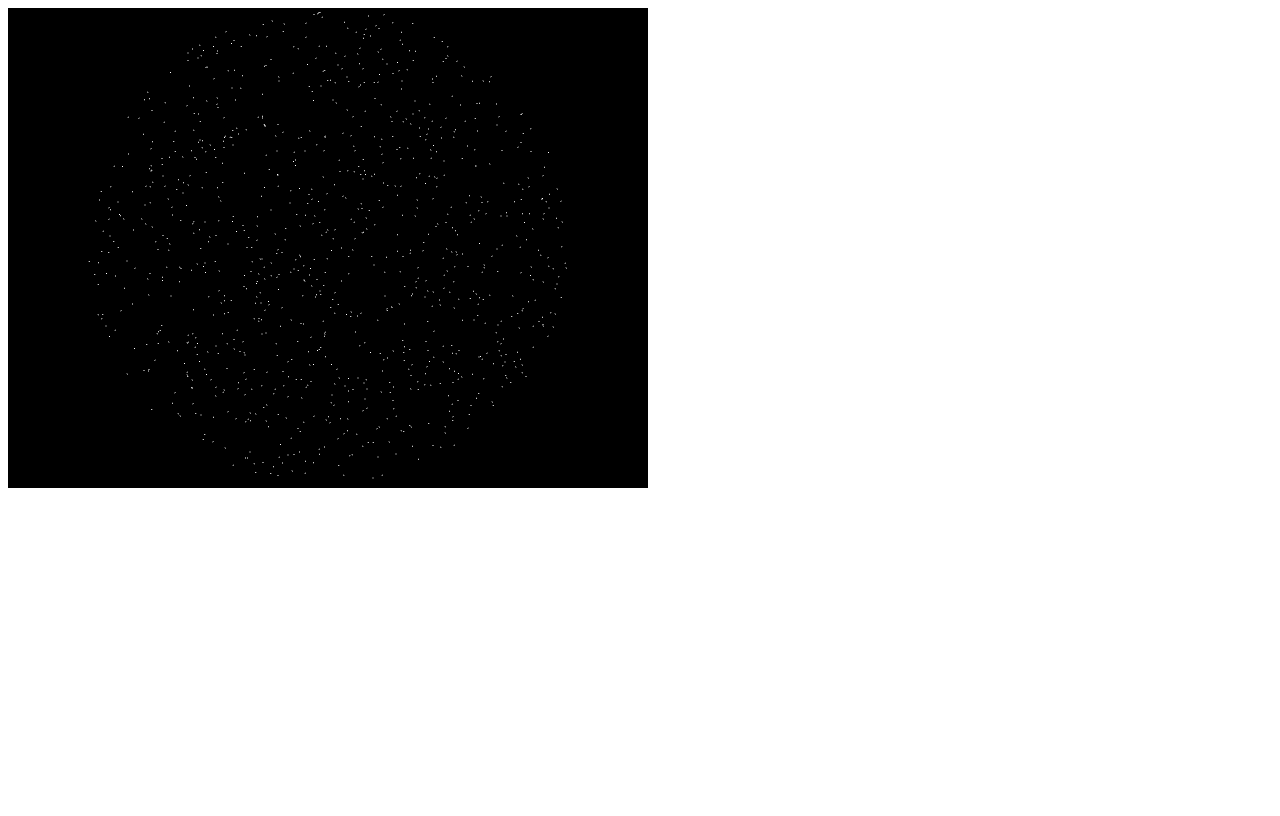
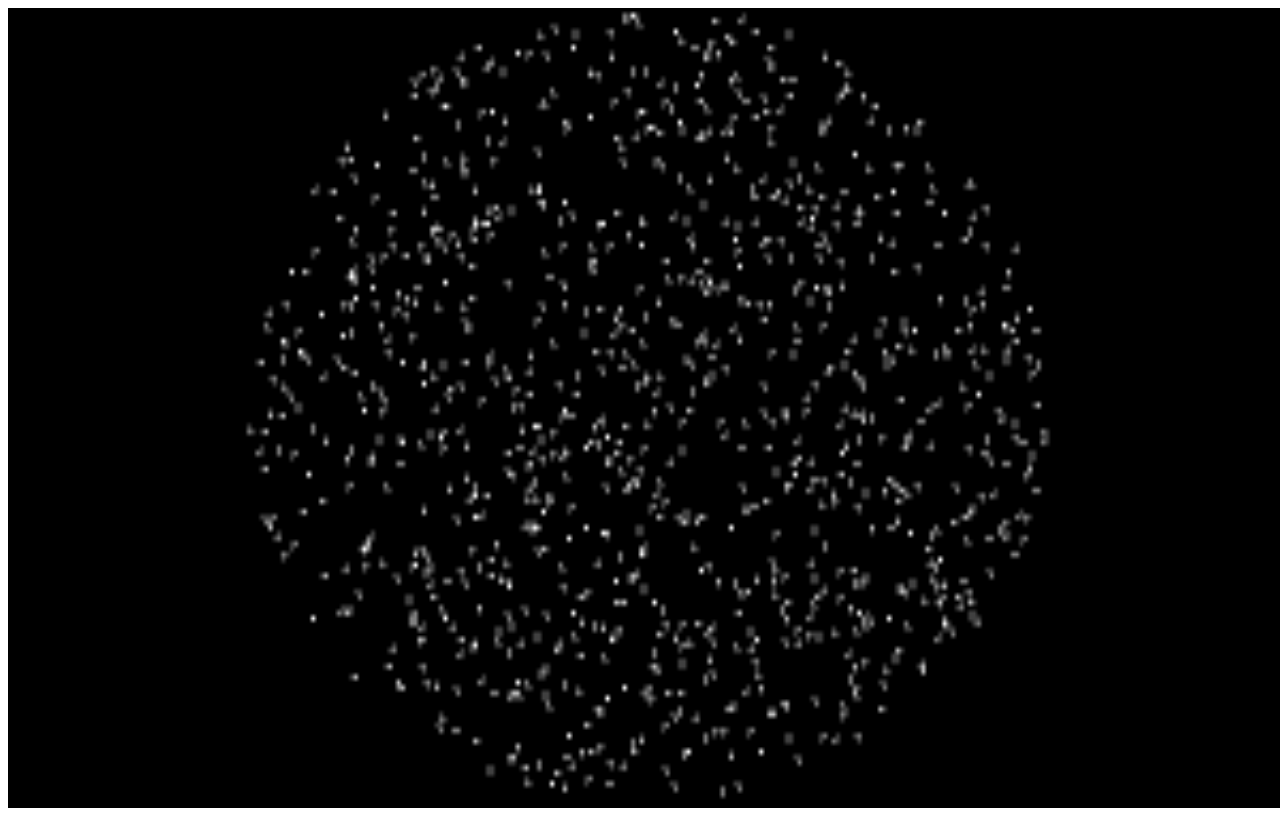
Before and after one commit to AdityaAgg/particleSystem, a plain HTML site: page index.html in a window 1280 px wide. Drawn offline with Linux system fonts and the light colour scheme.

Commit message:
full screen

```diff
--- a/index.html
+++ b/index.html
@@ -1,8 +1,7 @@
 
 
-<body>
-  <canvas id="glCanvas" width="640" height="480"></canvas>
 
-  <script src="gl-matrix-min.js"></script>
-  <script src="particleSystemScript.js"></script>
-</body>
+<canvas id="glCanvas" ></canvas>
+
+<script src="gl-matrix-min.js"></script>
+<script src="particleSystemScript.js"></script>
--- a/particleSystemScript.js
+++ b/particleSystemScript.js
@@ -37,6 +37,12 @@ main();
 //
 function main() {
   const canvas = document.querySelector("#glCanvas");
+  var w = Math.max(document.documentElement.clientWidth, window.innerWidth || 0);
+  var h = Math.max(document.documentElement.clientHeight, window.innerHeight || 0);
+  canvas.style.height = h;
+
+  canvas.style.width =  w;
+
   // Initialize the GL context
   const gl = canvas.getContext("webgl");
 
@@ -278,8 +284,8 @@ function copyTouch(width, height, touch) {
 
 
   console.log((touch.pageY/height * 400) - 200);
-
-  return { identifier: touch.identifier, location: vec2.fromValues( (touch.pageX/height * 300)-200 , ((touch.pageY/height * 400) - 200) * -1)};
+  let ratio = width/height;
+  return { identifier: touch.identifier, location: vec2.fromValues( (touch.pageX/width * 400)- 200 , ((touch.pageY/height * 400) - 200) * -1)};
 }
 
 
```
